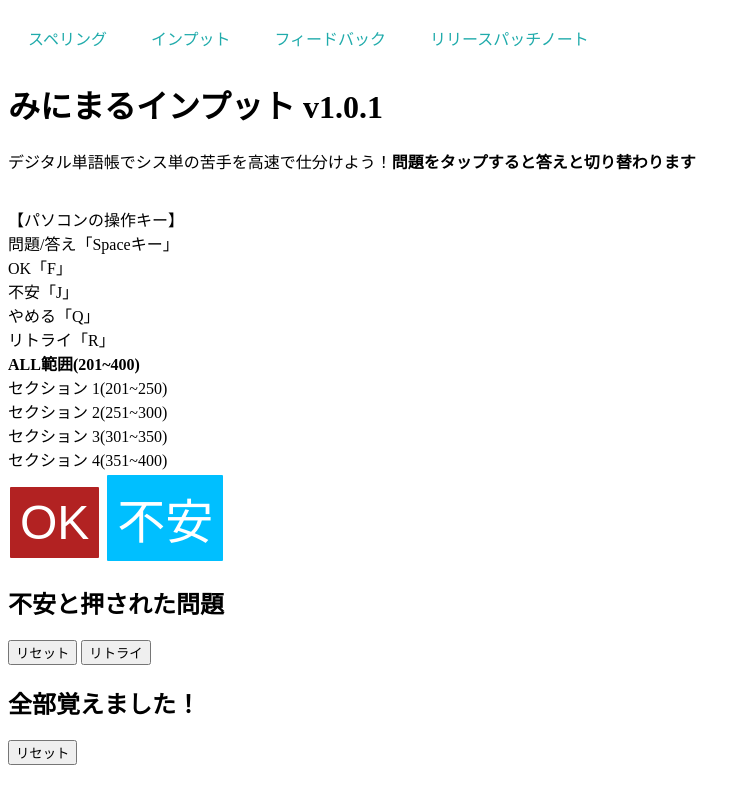
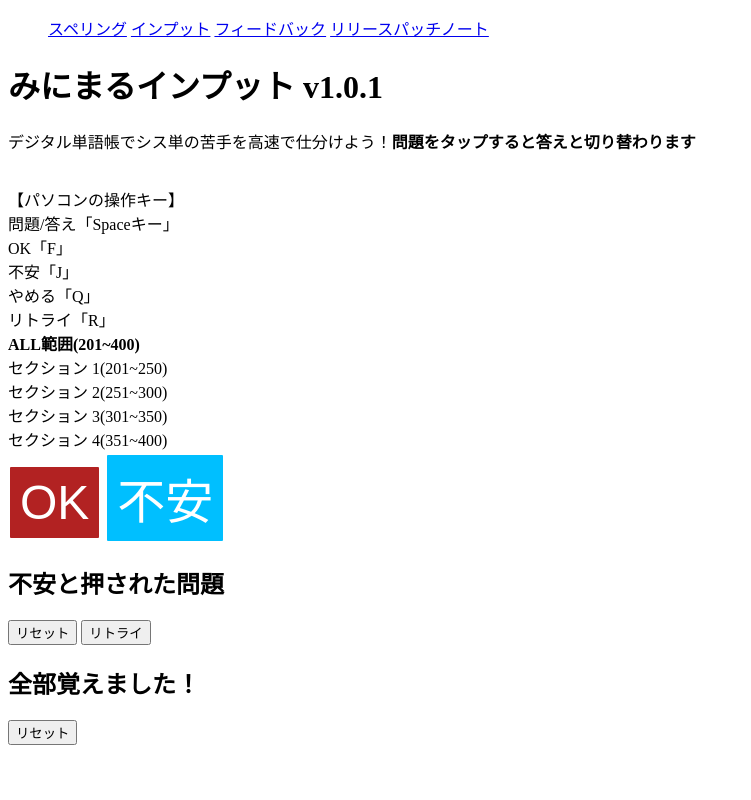
Before and after one commit to SUISHIP/sist, a plain HTML site: page inp.html in a window 1280 px wide. Shown: the whole page, without its empty margins (0-751 px from the left). Drawn offline with Linux system fonts and the light colour scheme.

Commit message:
Update inp.html

```diff
--- a/inp.html
+++ b/inp.html
@@ -4,25 +4,6 @@
     <meta charset="UTF-8">
     <meta name="viewport" content="width=device-width, initial-scale=1.0">
     <title>🟦みにまるインプット</title>
-     <style>
-  /* ヘッダーのスタイル */
-nav ul {
-  list-style-type: none;
-  padding: 0;
-}
-
-nav ul a {
-  color: #20ABAB;
-  text-decoration: none;
-  padding: 10px 20px;
-  display: inline-block;
-}
-
-nav ul a:hover {
-  background-color: #ffff8e;
-}
-
- </style>
 </head>
 <body>
   <header>
```
